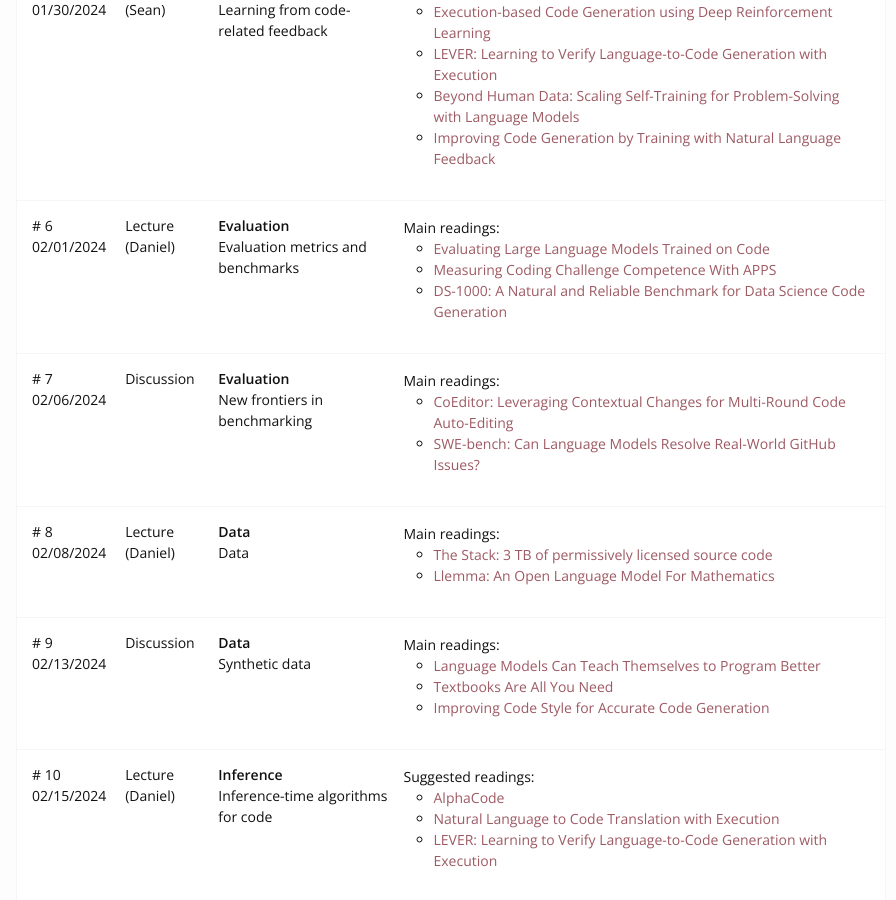
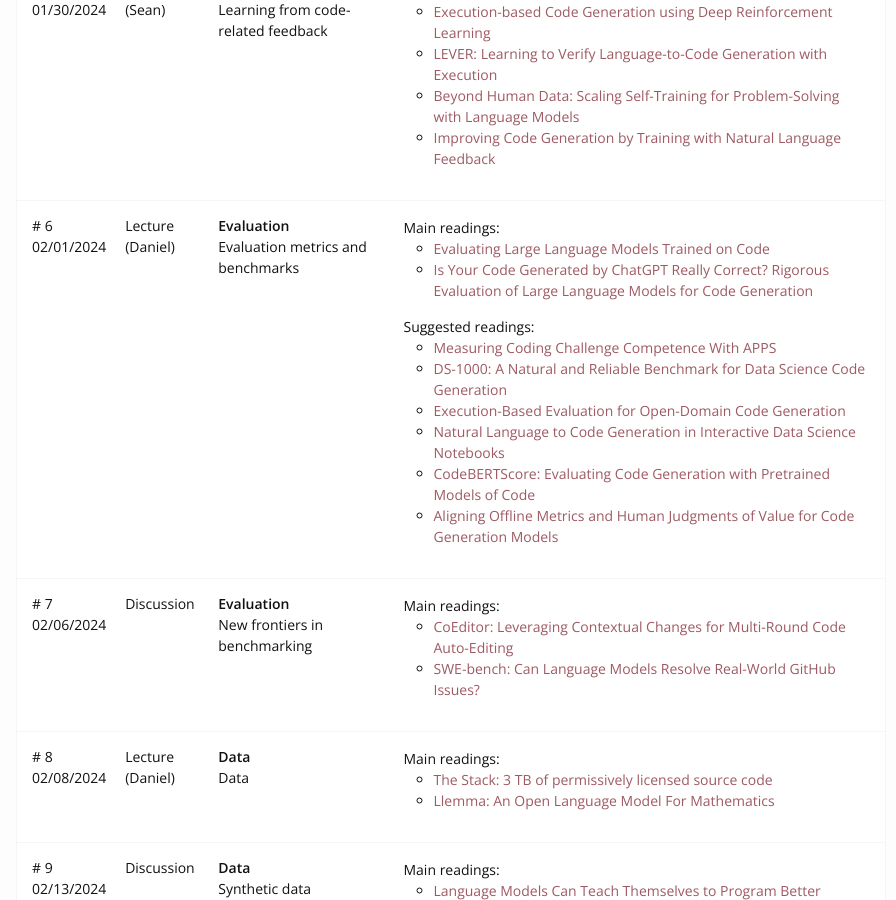
Before and after one commit to cmu-codegen/s2024, a Jekyll site: the page built from index.md, in a window 1280 px wide and 900 px high, scrolled down 3074 px. Shown: the whole window, without its empty margins (189-1085 px from the left). Built offline with Jekyll 4.4.1, drawn with Linux system fonts in a browser that asks for light colours; nearby versions of some CDN libraries.

Commit message:
add evaluation readings

```diff
--- a/_data/schedule.yml
+++ b/_data/schedule.yml
@@ -96,10 +96,21 @@ schedule:
     main:
       - url: https://arxiv.org/pdf/2107.03374.pdf
         title: "Evaluating Large Language Models Trained on Code"
+      - url: https://arxiv.org/abs/2305.01210
+        title: "Is Your Code Generated by ChatGPT Really Correct? Rigorous Evaluation of Large Language Models for Code Generation"
+    suggested:
       - url: https://arxiv.org/abs/2105.09938
         title: "Measuring Coding Challenge Competence With APPS"
       - url: https://arxiv.org/abs/2211.11501
         title: "DS-1000: A Natural and Reliable Benchmark for Data Science Code Generation"
+      - url: https://code-eval.github.io/
+        title: "Execution-Based Evaluation for Open-Domain Code Generation"
+      - url: https://arxiv.org/abs/2212.09248
+        title: "Natural Language to Code Generation in Interactive Data Science Notebooks"
+      - url: https://arxiv.org/abs/2302.05527
+        title: "CodeBERTScore: Evaluating Code Generation with Pretrained Models of Code"
+      - url: https://arxiv.org/abs/2210.16494
+        title: "Aligning Offline Metrics and Human Judgments of Value for Code Generation Models"
 
   - number: 7
     title: New frontiers in benchmarking
```
